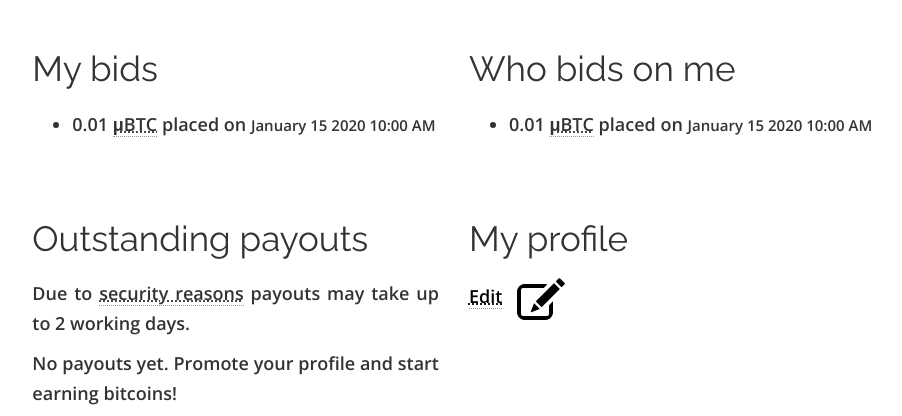
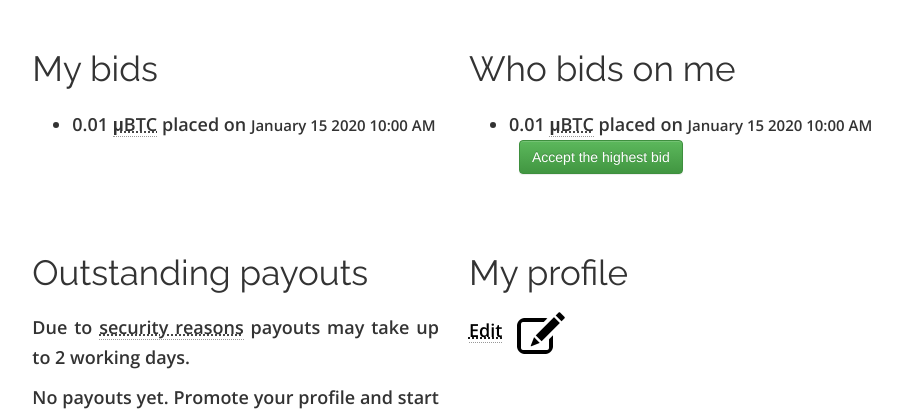
Before and after one commit to jakozaur/ozaur, a Flask app: page /account in a window 1280 px wide. Shown: the part 68-484 px from the top of the page, without its empty margins (186-1088 px from the left). Run offline with Flask 2, Linux system fonts and the light colour scheme; a user stored in the database is signed in; tables that the repository leaves empty hold one stand-in row (values such as "Sample post"); parts of the project's set-up code (start-up, migrations or seed data) failed here and were passed over; some libraries are stand-ins or nearby versions; some web fonts are replaced.

Commit message:
Add accept bid button

```diff
--- a/database.py
+++ b/database.py
@@ -96,7 +96,9 @@ class Transaction(db.Model, ValueMixin, TimeMixin):
   buyer = relationship("User", foreign_keys=[buyer_user_id], backref="buyer_transaction")
   seller = relationship("User", foreign_keys=[seller_user_id], backref="seller_transaction")
 
-  __table_args__ = (Index("transaction_buyer_user_id_idx", "buyer_user_id"), Index("transaction_seller_user_id_idx", "seller_user_id"),)
+  __table_args__ = (Index("transaction_buyer_user_id_idx", "buyer_user_id"),
+      Index("transaction_seller_user_id_idx", "seller_user_id"),
+      Index("transaction_bid_id_old", "bid_id_old", unique=True))
 
 
 class Payout(db.Model, ValueMixin, TimeMixin):
--- a/ozaur/email.py
+++ b/ozaur/email.py
@@ -184,4 +184,8 @@ Hash: %(hash)s (please don't remove it)
   def send_answer_email(self, transaction, question):
     pass # TODO: implement
 
+  def send_result_email(self, transaction, answer):
+    pass # TODO: implement
+
+
 process_incoming_email = Responder(Sender()).process_email
--- a/templates/account.html
+++ b/templates/account.html
@@ -24,6 +24,11 @@
       <li>{{ bid.value_micro() }} <abbr title="Micro bitcoin 10^(-6)">μBTC</abbr> placed on
         <span class="moment-date">{{ bid.created_at }}</span>
       </li>
+      <form method="post" action="/account/accept_bid">
+        <input class="btn btn-success" type="submit" value="Accept the highest bid" title="We accept every week the best offer. However, if you would like to receive more emails, feel free to accept them manually.
+
+This action will send the highest bidder request to ask you a question and you can earn bitcoins more often.">
+      </form>
       {% endfor %}
     </ul>
     {% else %}
--- a/views.py
+++ b/views.py
@@ -151,6 +151,18 @@ def account():
   payouts = Payout.query.filter(Payout.user_id == current_user.id, Payout.is_paid == False).all()
   return render_template("account.html", payouts = payouts)
 
+@app.route("/account/accept_bid", methods=["POST"])
+@login_required
+def accept_bid():
+  bids = current_user.seller_bid
+  if bids:
+    best_bid = max(bids, key = lambda b: b.value_satoshi)
+    trader.accept_bid(current_user, best_bid)
+    flash(u"You have accepted the best bid for %s μBTC. Now wait until bidder asks a question, then will send it to you." % (best_bid.value_micro()))
+  else:
+    flash("You have no seller bids.")
+  return redirect(url_for("account"))
+
 @app.route("/my_profile")
 @login_required
 def my_profile():
```
Also changed, not shown: README.md.
